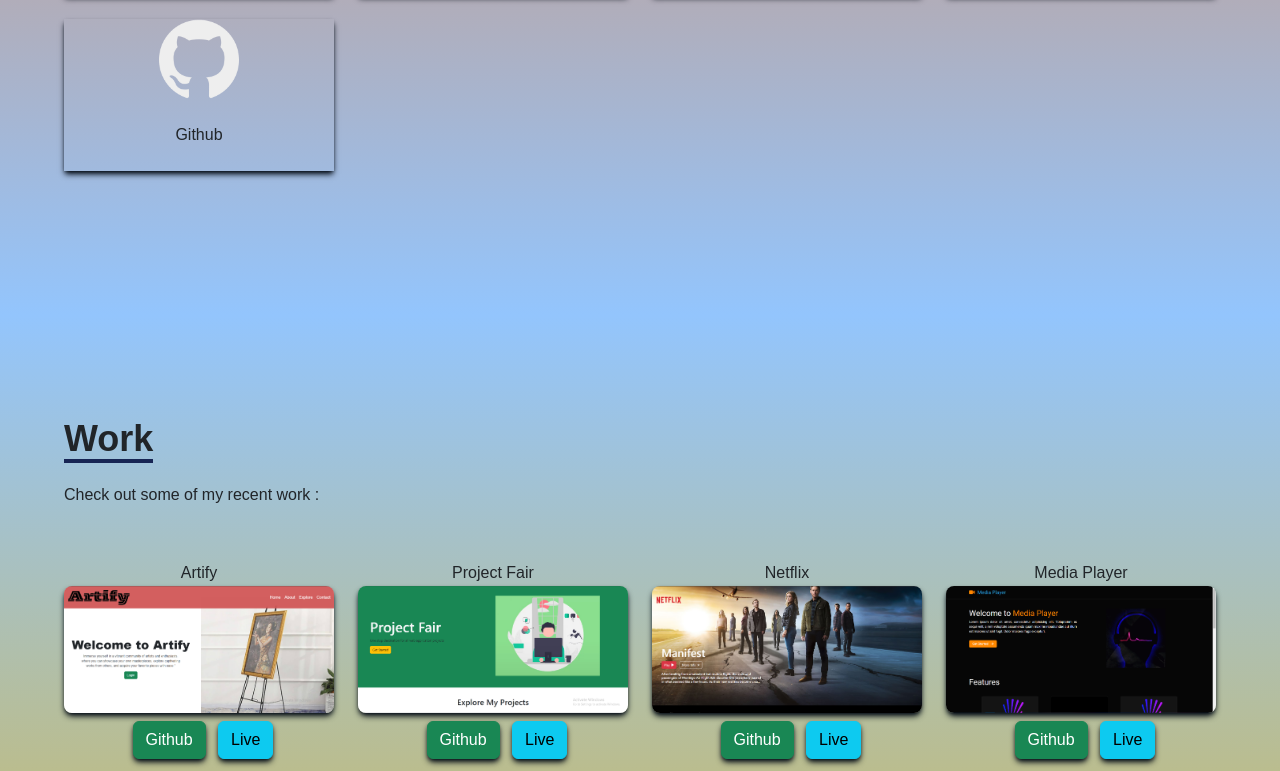
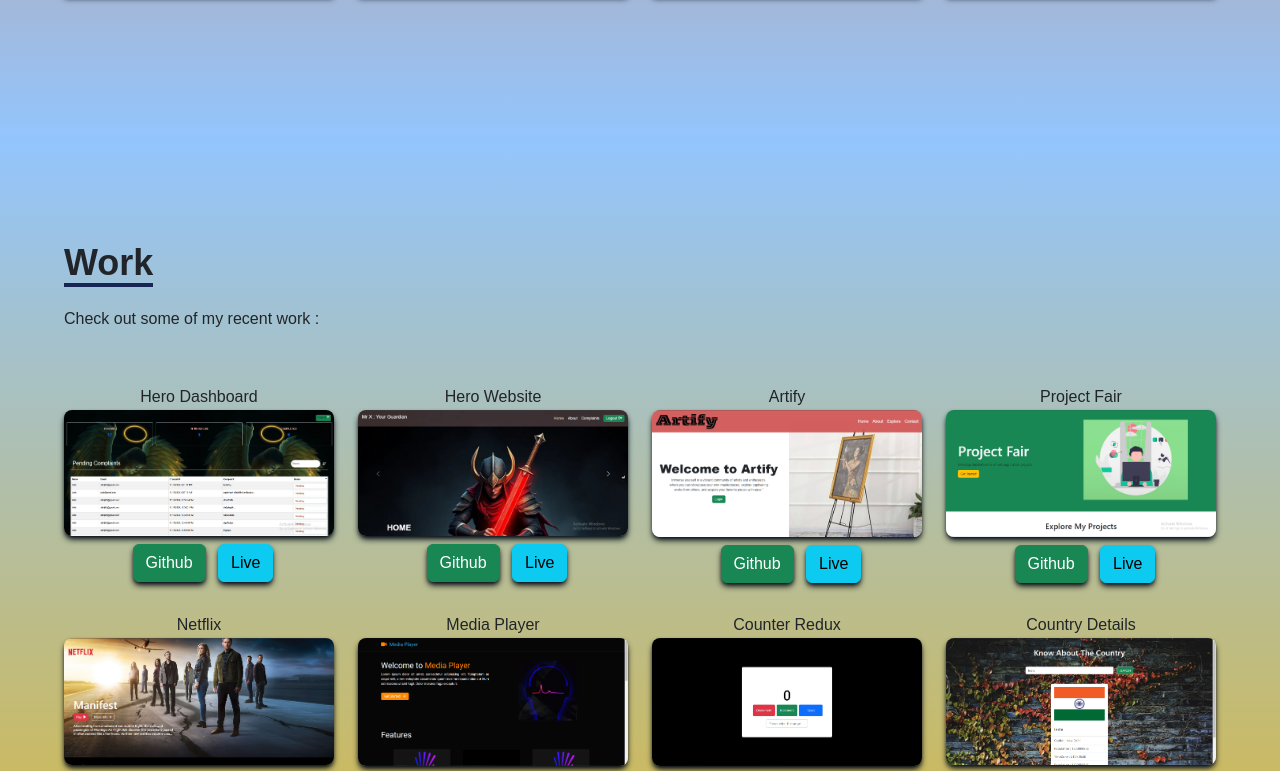
Before and after one commit to AbhijithKollam/Myportfolio, a React (Create React App) app: page / in a window 1280 px wide. Shown: the part 2365-3136 px from the top of the page. Built offline with nearby package versions, Linux system fonts and the light colour scheme.

Commit message:
Work update

```diff
--- a/src/components/Skills.jsx
+++ b/src/components/Skills.jsx
@@ -46,10 +46,10 @@
                             <img className="w-20 mx-auto" src={Tail} alt="HTML icon" />
                             <p className="my-4">Tailwind CSS</p>
                         </div>
-                        <div className="shadow-md shadow-[#040c16] hover:scale-110 duration-500">
+                        {/* <div className="shadow-md shadow-[#040c16] hover:scale-110 duration-500">
                             <img className="w-20 mx-auto" src={nextImg} alt="HTML icon" />
                             <p className="my-4">Next JS</p>
-                        </div>
+                        </div> */}
                         <div className="shadow-md shadow-[#040c16] hover:scale-110 duration-500">
                             <img className="w-20 mx-auto" src={ReactImg} alt="HTML icon" />
                             <p className="my-4">React JS</p>
--- a/src/data/data.js
+++ b/src/data/data.js
@@ -7,9 +7,25 @@
 import Simple from "../Assets/projects/SimpleIntrest.png";
 import Todo from "../Assets/projects/ToDo.png";
 import Artify from "../Assets/projects/Artify.png";
+import HeroAdmin from "../Assets/projects/Hero-admin.png";
+import HeroUser from "../Assets/projects/Hero-user.png";
 import ProjectFair from "../Assets/projects/Projectfair.png";
 
 export const data = [
+  {
+    id: 1,
+    name: "Hero Dashboard",
+    image: HeroAdmin,
+    github: "https://github.com/AbhijithKollam/Hero-Admin",
+    live: "https://hero-admin-2.vercel.app/",
+  },
+  {
+    id: 1,
+    name: "Hero Website",
+    image: HeroUser,
+    github: "https://github.com/AbhijithKollam/Hero-User",
+    live: "https://hero-user.vercel.app/",
+  },
   {
     id: 1,
     name: "Artify",
```
Also changed, not shown: src/Assets/projects/Hero-admin.png (added), src/Assets/projects/Hero-user.png (added).
